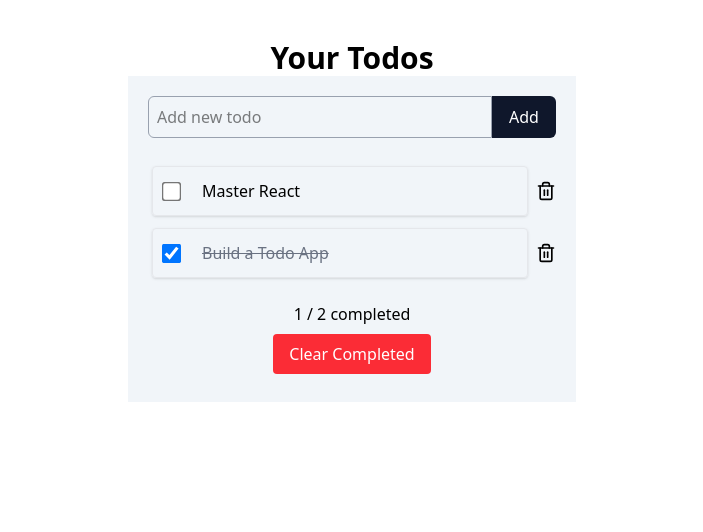
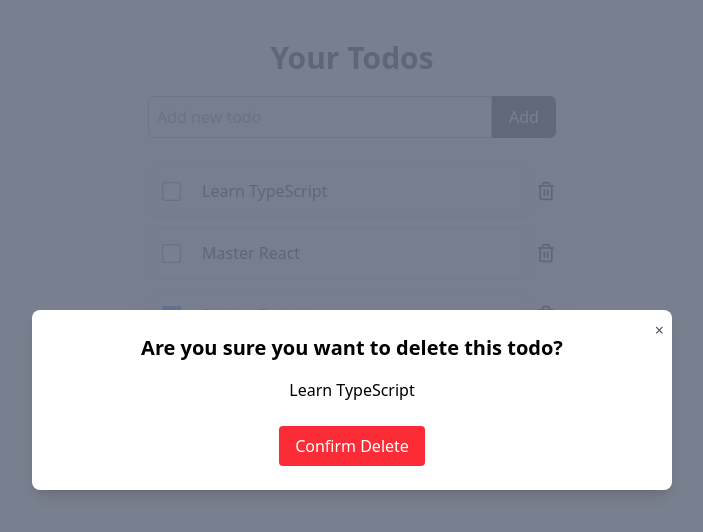
Before and after one commit to Hussain-Naik/TodoTS, a React (Vite) app: page / in a window 1280 px wide. Both pictures are taken after a click on the icon 834 px from the left and 191 px from the top of the page. Shown: the top 532 px of the page, without its empty margins (288-991 px from the left). Built offline with nearby package versions, Linux system fonts and the light colour scheme.

Commit message:
Add modal component

```diff
--- /dev/null
+++ b/src/components/Modal.tsx
@@ -0,0 +1,27 @@
+interface ModalProps {
+  isOpen: boolean;
+  onClose: () => void;
+  children: React.ReactNode;
+}
+export default function Modal({ isOpen, onClose, children }: ModalProps) {
+  if (!isOpen) return null;
+
+  return (
+    <div className="fixed inset-0 bg-gray-500/90 flex items-center justify-center z-50">
+      <div className="bg-white rounded-lg shadow-lg p-6 relative w-10/12 md:w-1/2">
+        <button
+          onClick={onClose}
+          className="absolute top-2 right-2 text-gray-600 hover:text-gray-800"
+        >
+          &times;
+        </button>
+        <div className="flex flex-col gap-4 justify-around items-center-safe">
+          <h3 className="text-xl text-center font-bold">
+            Are you sure you want to delete this todo?
+          </h3>
+          {children}
+        </div>
+      </div>
+    </div>
+  );
+}
--- a/src/components/TodoItems.tsx
+++ b/src/components/TodoItems.tsx
@@ -1,5 +1,7 @@
 import { Trash2 } from "lucide-react";
 import type { Todo } from "../types/todo";
+import Modal from "./Modal";
+import { useState } from "react";
 
 interface TodoItemsProps {
   todo: Todo;
@@ -12,6 +14,7 @@ export default function TodoItems({
   onCompleteChange,
   onDelete,
 }: TodoItemsProps) {
+  const [modalOpen, setModalOpen] = useState(false);
   return (
     <div key={todo.id} className="flex items-center-safe gap-1">
       <label className="flex grow items-center gap-2 mt-3 mx-1 p-3 border border-gray-200 rounded shadow">
@@ -25,7 +28,13 @@ export default function TodoItems({
           {todo.title}
         </span>
       </label>
-      <Trash2 size={20} onClick={() => onDelete(todo.id)} className="items-center align-middle mt-3 hover:text-red-500"/>
+      <Trash2 size={20} onClick={() => setModalOpen(!modalOpen)} className="items-center align-middle mt-3 hover:text-red-500"/>
+        <Modal isOpen={modalOpen} onClose={() => setModalOpen(!modalOpen)}>
+          <p>{todo.title}</p>
+          <button onClick={() => onDelete(todo.id)} className="mt-2 bg-red-500 text-white px-4 py-2 rounded hover:bg-red-700">
+            Confirm Delete
+          </button>
+        </Modal>
     </div>
   );
 }
```
